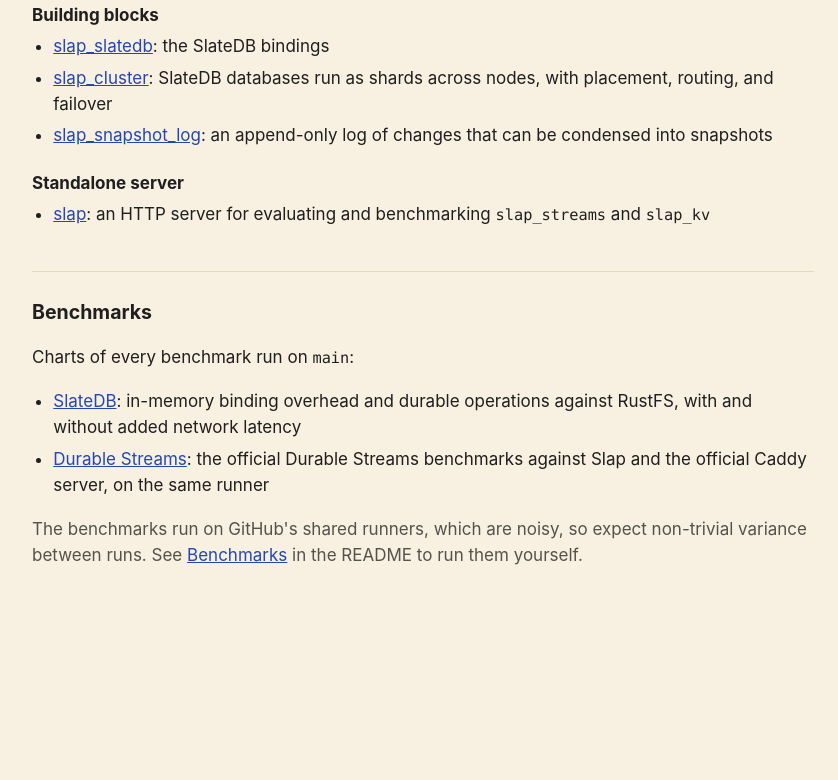
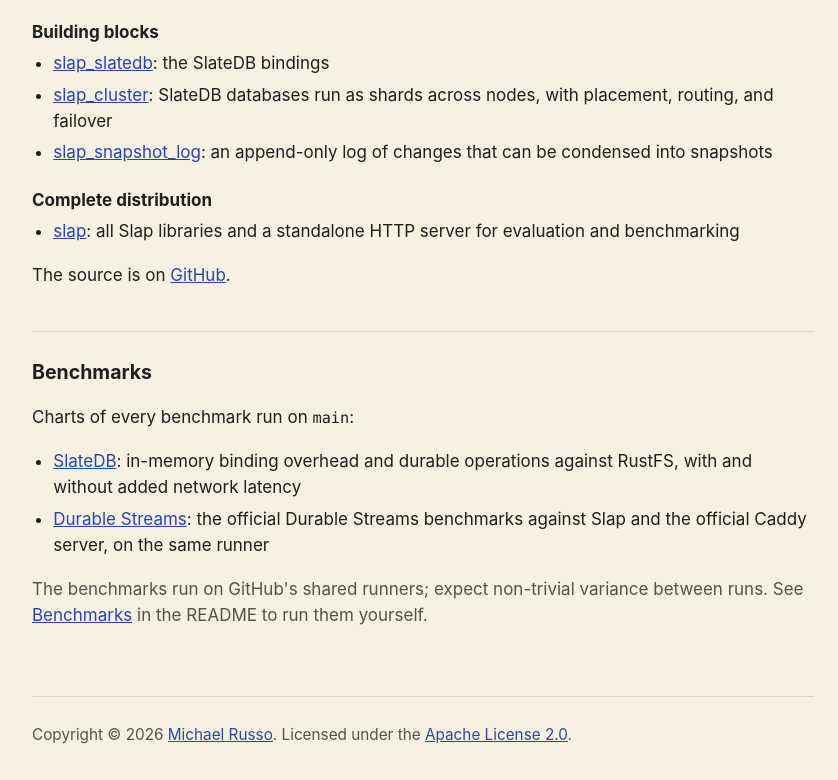
Before and after one commit to mjrusso/slap, a plain HTML site: page index.html in a window 1280 px wide. Shown: the part 628-1408 px from the top of the page, without its empty margins (217-1055 px from the left). Before the commit the page ends 1264 px from the top, so only its background shows below. Drawn offline with Linux system fonts and the light colour scheme.

Commit message:
docs(repo): update landing page copy and footer

```diff
--- a/index.html
+++ b/index.html
@@ -33,6 +33,7 @@
         display: block;
         width: 100%;
         height: auto;
+        margin-bottom: 2rem;
       }
       h1 {
         position: absolute;
@@ -71,6 +72,18 @@
       .note {
         color: var(--muted);
       }
+      footer {
+        max-width: 46rem;
+        margin: 0 auto;
+        padding: 0 16px 2rem;
+        color: var(--muted);
+        font-size: 0.9rem;
+      }
+      footer p {
+        margin: 0;
+        padding-top: 1.5rem;
+        border-top: 1px solid var(--rule);
+      }
     </style>
   </head>
   <body>
@@ -79,10 +92,10 @@
       <h1>Slap</h1>
 
       <p>
-        Slap provides Elixir bindings for <a href="https://slatedb.io">SlateDB</a> (an embedded
+        Slap provides <a href="https://elixir-lang.org/">Elixir</a> bindings for
+        <a href="https://slatedb.io">SlateDB</a> (an embedded
         key-value engine optimized for storing data in object storage), as well as services built on
         top of these bindings. The services run inside your application, on one node or several.
-        The source is on <a href="https://github.com/mjrusso/slap">GitHub</a>.
       </p>
 
       <h3>Services</h3>
@@ -120,13 +133,17 @@
         </li>
       </ul>
 
-      <h3>Standalone server</h3>
+      <h3>Complete distribution</h3>
       <ul>
         <li>
-          <a href="https://hexdocs.pm/slap/">slap</a>: an HTTP server for evaluating and benchmarking
-          <code>slap_streams</code> and <code>slap_kv</code>
+          <a href="https://hexdocs.pm/slap/">slap</a>: all Slap libraries and a standalone HTTP
+          server for evaluation and benchmarking
         </li>
       </ul>
+
+      <p>
+        The source is on <a href="https://github.com/mjrusso/slap">GitHub</a>.
+      </p>
 
       <h2>Benchmarks</h2>
       <p>Charts of every benchmark run on <code>main</code>:</p>
@@ -141,11 +158,20 @@
         </li>
       </ul>
       <p class="note">
-        The benchmarks run on GitHub's shared runners, which are noisy, so expect non-trivial
-        variance between runs. See
+        The benchmarks run on GitHub's shared runners; expect non-trivial variance between runs. See
         <a href="https://github.com/mjrusso/slap#benchmarks">Benchmarks</a> in the README to run
         them yourself.
       </p>
     </main>
+    <footer>
+      <p>
+        Copyright &copy; <span id="copyright-year">2026</span>
+        <a href="https://mjrusso.com">Michael Russo</a>. Licensed under the
+        <a href="https://github.com/mjrusso/slap/blob/main/LICENSE">Apache License 2.0</a>.
+      </p>
+    </footer>
+    <script>
+      document.getElementById("copyright-year").textContent = new Date().getFullYear();
+    </script>
   </body>
 </html>
```
